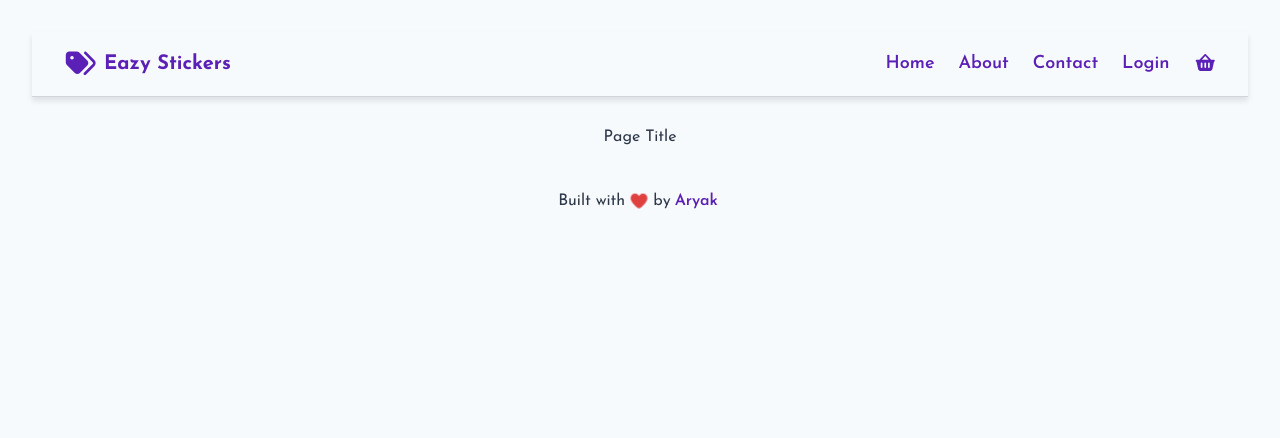
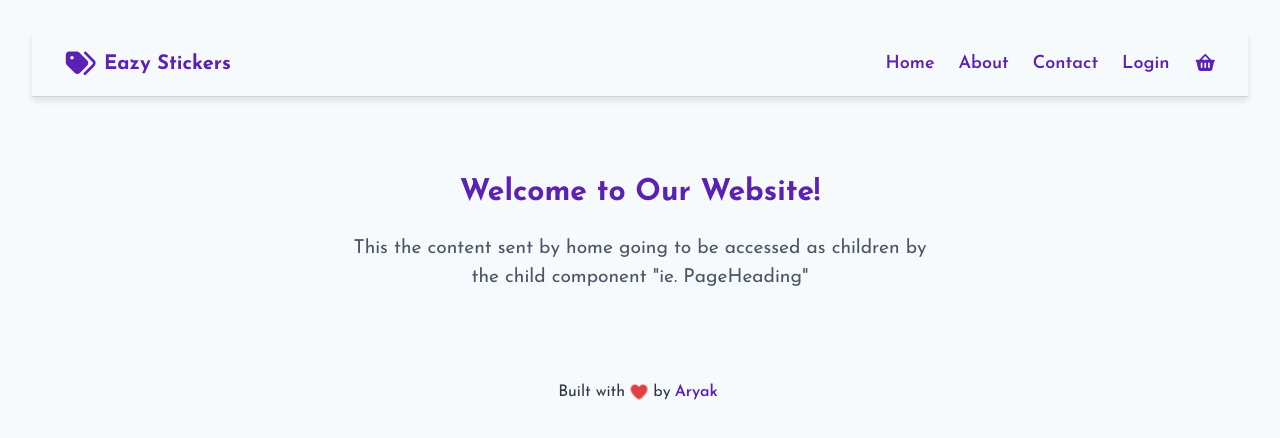
Before and after one commit to aryak0512/myapp, a React (Vite) app: page / in a window 1280 px wide. Shown: the top 438 px of the page. Built offline with nearby package versions, Linux system fonts and the light colour scheme; the HTML template or start-up script is replaced by a standard one.

Commit message:
Props and children

```diff
--- a/src/components/Home.jsx
+++ b/src/components/Home.jsx
@@ -3,7 +3,9 @@ import PageHeading from "./PageHeading.jsx";
 export default function Home() {
     return (
         <div className="home-container">
-            <PageHeading/>
+            <PageHeading title="Welcome to Our Website!">
+                This the content sent by home going to be accessed as children by the child component "ie. PageHeading"
+            </PageHeading>
         </div>
     )
 }
--- a/src/components/PageHeading.jsx
+++ b/src/components/PageHeading.jsx
@@ -1,7 +1,10 @@
 import PageTitle from "./PageTitle.jsx";
 
-export default function PageHeading() {
+export default function PageHeading({title, children}) { // destructuring props to get children
     return (
-        <PageTitle/>
+        <div className="page-heading-container">
+            <PageTitle title={title}/>
+            <p className="page-heading-paragraph">{children}</p>
+        </div>
     );
 }
--- a/src/components/PageTitle.jsx
+++ b/src/components/PageTitle.jsx
@@ -1,5 +1,5 @@
-export default function PageTitle() {
+export default function PageTitle(props) {
     return (
-        <div>Page Title</div>
+        <div className="page-title">{props.title}</div>
     );
 }
```
